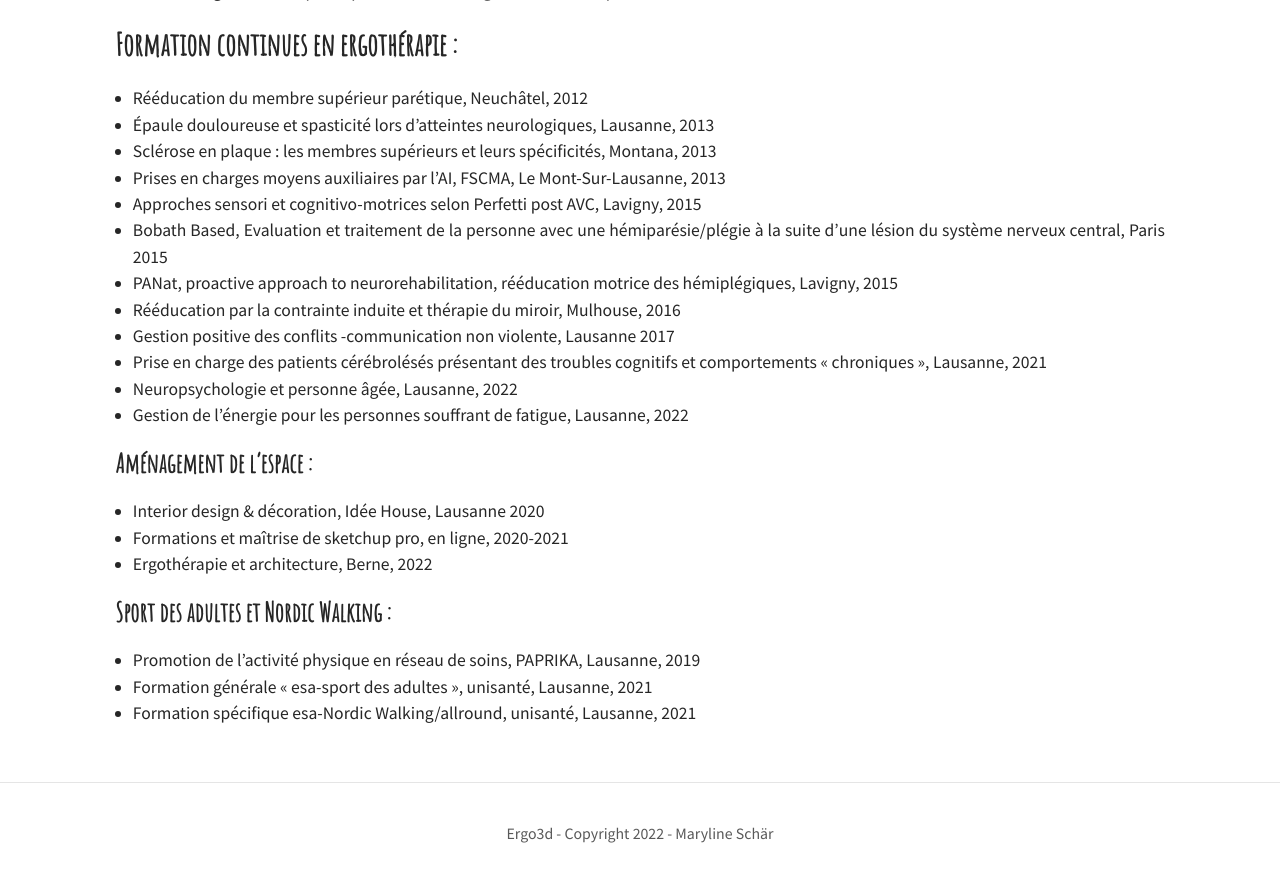
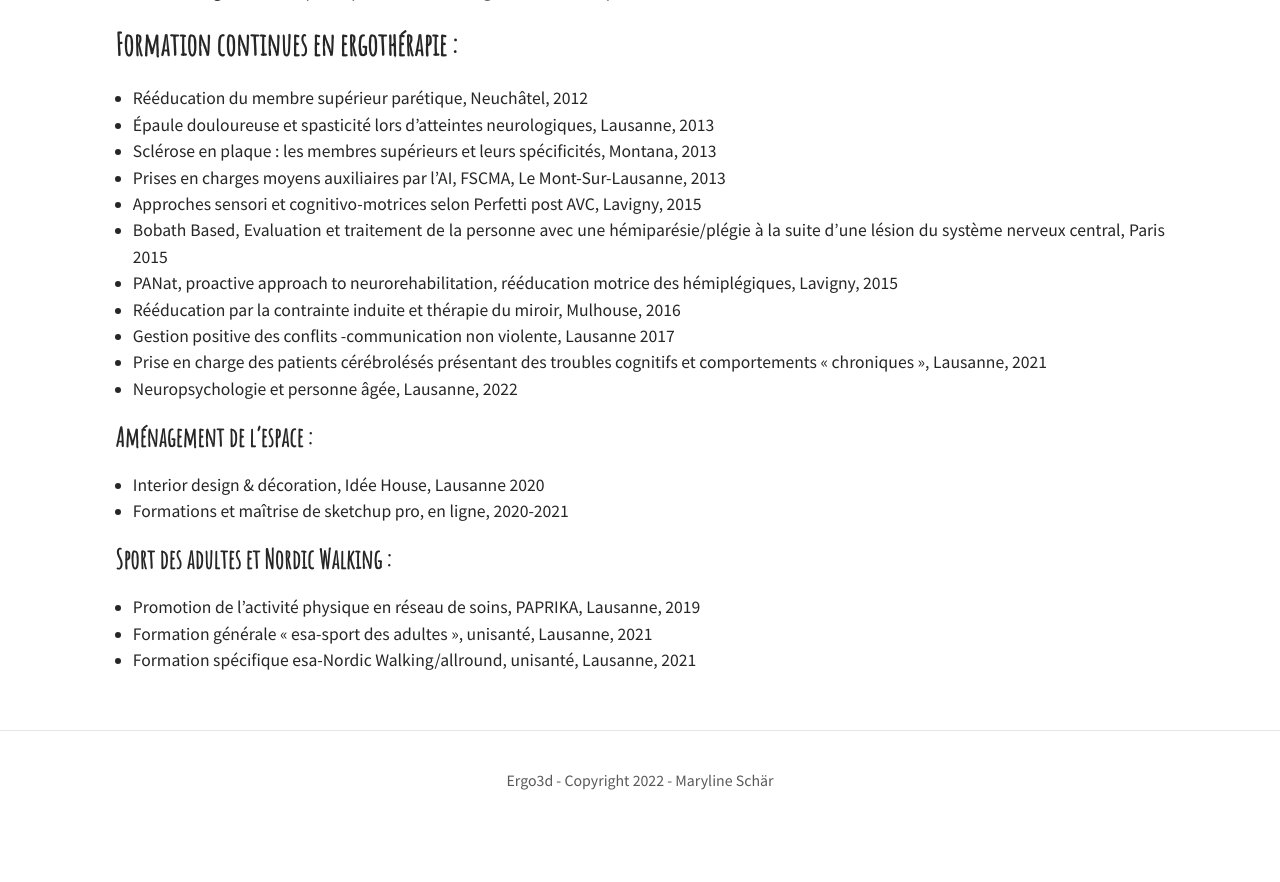
Before and after one commit to marschar/marschar.github.io, a Jekyll site: the page built from pages/portrait.markdown, in a window 1280 px wide and 900 px high, scrolled down 778 px. Shown: the top 882 px of the window. Built offline with Jekyll 4.4.1, drawn with Linux system fonts in a browser that asks for light colours; after the commit the page ends 1625 px from its top, so only the background shows below that.

Commit message:
modification formation 2022

```diff
--- a/pages/portrait.markdown
+++ b/pages/portrait.markdown
@@ -31,13 +31,11 @@ C'est pourquoi, j’ai décidé de me former en tant que **monitrice de sport de
 - Gestion positive des conflits -communication non violente, Lausanne 2017
 - Prise en charge des patients cérébrolésés présentant des troubles cognitifs et comportements « chroniques », Lausanne, 2021
 - Neuropsychologie et personne âgée, Lausanne, 2022
-- Gestion de l’énergie pour les personnes souffrant de fatigue, Lausanne, 2022
 
 ### Aménagement de l’espace :
 
 - Interior design & décoration, Idée House, Lausanne 2020
 - Formations et maîtrise de sketchup pro, en ligne, 2020-2021
-- Ergothérapie et architecture, Berne, 2022
 
 ### Sport des adultes et Nordic Walking :
 
```
